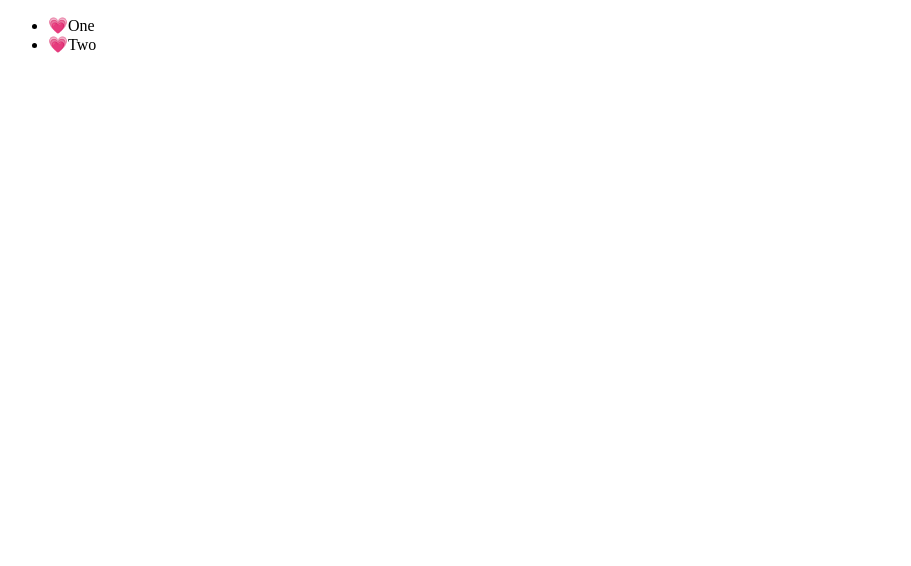
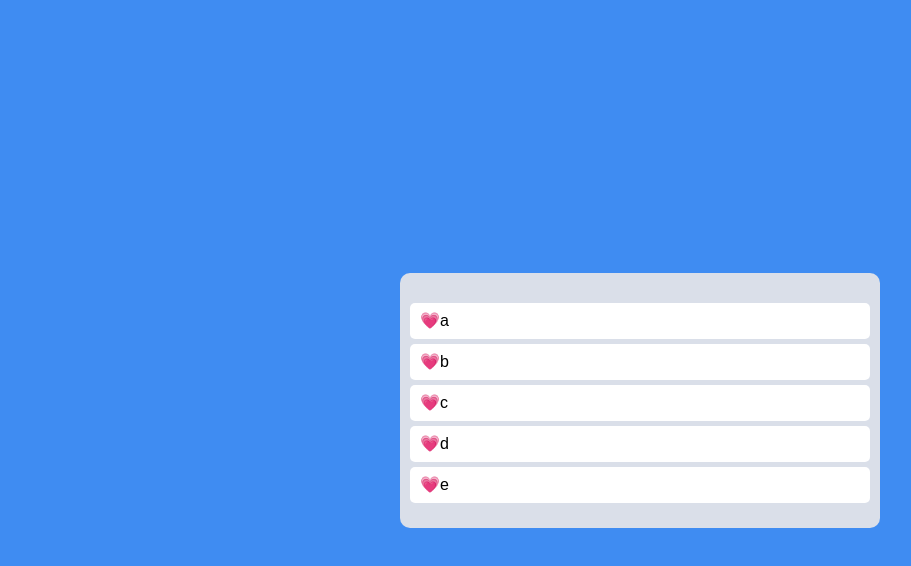
Before and after one commit to taehyeon0412/react_my-trello, a React (Create React App) app: page / in a window 1280 px wide. Shown: the top 566 px of the page, without its empty margins (0-911 px from the left). Built offline with nearby package versions, Linux system fonts and the light colour scheme.

Commit message:
Styles and Placeholders

```diff
--- a/src/App.tsx
+++ b/src/App.tsx
@@ -1,35 +1,72 @@
 import { DragDropContext, Droppable, Draggable } from "react-beautiful-dnd";
+import styled from "styled-components";
+
+const Wrapper = styled.div`
+  display: flex;
+  max-width: 480px;
+  width: 100%;
+  margin: 0 auto;
+  justify-content: center;
+  align-items: center;
+  height: 100vh;
+`;
+
+const Boards = styled.div`
+  display: grid;
+  width: 100%;
+`;
+
+const Board = styled.div`
+  padding: 20px 10px;
+  padding-top: 30px;
+  border-radius: 10px;
+  background-color: ${(props) => props.theme.boardColor};
+  min-height: 200px;
+`;
+
+const Card = styled.div`
+  background-color: ${(props) => props.theme.cardColor};
+  border-radius: 5px;
+  margin-bottom: 5px;
+  padding: 10px 10px;
+`;
+
+const toDos = ["a", "b", "c", "d", "e"];
 
 function App() {
   const onDragEnd = () => {};
   return (
     <DragDropContext onDragEnd={onDragEnd}>
-      <div>
+      <Wrapper>
+        <Boards>
           <Droppable droppableId="one">
             {(provided) => (
-            <ul ref={provided.innerRef} {...provided.droppableProps}>
-              <Draggable draggableId="first" index={0}>
+              <Board ref={provided.innerRef} {...provided.droppableProps}>
+                {toDos.map((toDo, index) => (
+                  <Draggable draggableId={toDo} index={index}>
                     {(provided) => (
-                  <li ref={provided.innerRef} {...provided.draggableProps}>
+                      <Card
+                        ref={provided.innerRef}
+                        {...provided.draggableProps}
+                      >
                         <span {...provided.dragHandleProps}>💗</span>
-                    One
-                  </li>
+                        {toDo}
+                      </Card>
                     )}
                   </Draggable>
-              <Draggable draggableId="second" index={1}>
-                {(provided) => (
-                  <li ref={provided.innerRef} {...provided.draggableProps}>
-                    <span {...provided.dragHandleProps}>💗</span>
-                    Two
-                  </li>
-                )}
-              </Draggable>
-            </ul>
+                ))}
+                {provided.placeholder}
+              </Board>
             )}
           </Droppable>
-      </div>
+        </Boards>
+      </Wrapper>
     </DragDropContext>
   );
 }
 
 export default App;
+
+/* {provided.placeholder}==>
+Draggable 엘리먼트를 드래그하는 동안
+position: fixed(영역을 고정시킴)를 적용합니다. */
--- a/src/index.tsx
+++ b/src/index.tsx
@@ -2,12 +2,81 @@
 import ReactDOM from "react-dom/client";
 import App from "./App";
 import { RecoilRoot } from "recoil";
+import { createGlobalStyle } from "styled-components";
+import { ThemeProvider } from "styled-components";
+import { darkTheme } from "./theme";
+
+const GlobalStyle = createGlobalStyle`
+@import url('https://fonts.googleapis.com/css2?family=Source+Sans+Pro:wght@300;400&display=swap');
+ml, body, div, span, applet, object, iframe,
+h1, h2, h3, h4, h5, h6, p, blockquote, pre,
+a, abbr, acronym, address, big, cite, code,
+del, dfn, em, img, ins, kbd, q, s, samp,
+small, strike, strong, sub, sup, tt, var,
+b, u, i, center,
+dl, dt, dd, menu, ol, ul, li,
+fieldset, form, label, legend,
+table, caption, tbody, tfoot, thead, tr, th, td,
+article, aside, canvas, details, embed,
+figure, figcaption, footer, header, hgroup,
+main, menu, nav, output, ruby, section, summary,
+time, mark, audio, video {
+  margin: 0;
+  padding: 0;
+  border: 0;
+  font-size: 100%;
+  font: inherit;
+  vertical-align: baseline;
+}
+/* HTML5 display-role reset for older browsers */
+article, aside, details, figcaption, figure,
+footer, header, hgroup, main, menu, nav, section {
+  display: block;
+}
+/* HTML5 hidden-attribute fix for newer browsers */
+*[hidden] {
+    display: none;
+}
+body {
+  line-height: 1;
+}
+menu, ol, ul {
+  list-style: none;
+}
+blockquote, q {
+  quotes: none;
+}
+blockquote:before, blockquote:after,
+q:before, q:after {
+  content: '';
+  content: none;
+}
+table {
+  border-collapse: collapse;
+  border-spacing: 0;
+}
+*{
+  box-sizing:border-box;
+}
+body{
+  font-family: 'Source Sans Pro', sans-serif;
+  background-color:${(props) => props.theme.bgColor};
+  color: black;
+}
+a{
+  text-decoration:none;
+  color:inherit; //부모 색깔을 가져와서 링크를 눌러도 색깔이 변하지않음
+}
+`;
 
 const root = ReactDOM.createRoot(
   document.getElementById("root") as HTMLElement
 );
 root.render(
   <RecoilRoot>
-    <App />
+    <ThemeProvider theme={darkTheme}>
+      <GlobalStyle />
+      <App />
+    </ThemeProvider>
   </RecoilRoot>
 );
--- /dev/null
+++ b/src/theme.ts
@@ -0,0 +1,7 @@
+import { DefaultTheme } from "styled-components";
+
+export const darkTheme: DefaultTheme = {
+  bgColor: "#3F8CF2",
+  boardColor: "#DADFE9",
+  cardColor: "white",
+};
```
Also changed, not shown: src/styled.d.ts (added, +9 -0 lines). Lines whose indentation alone changed are shown as unchanged.
